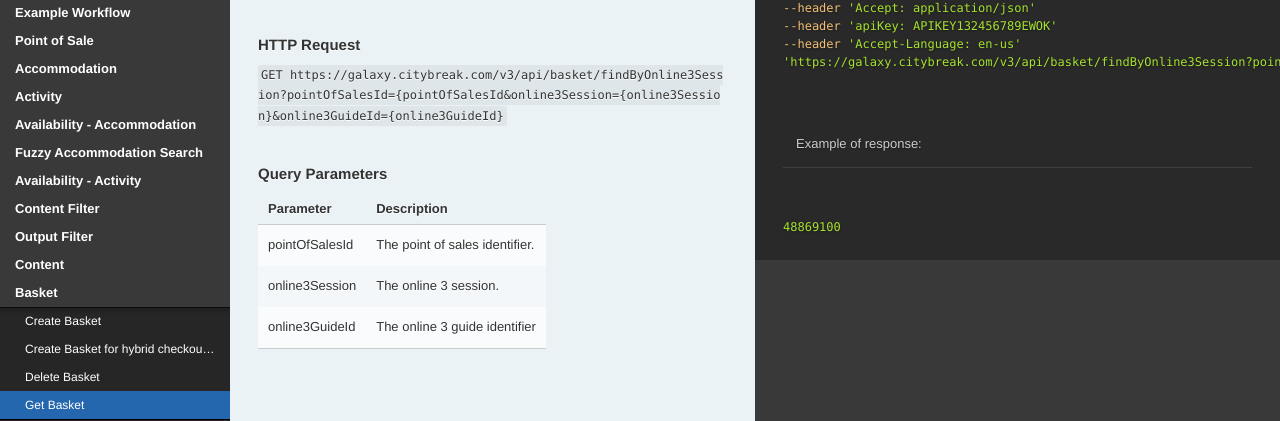
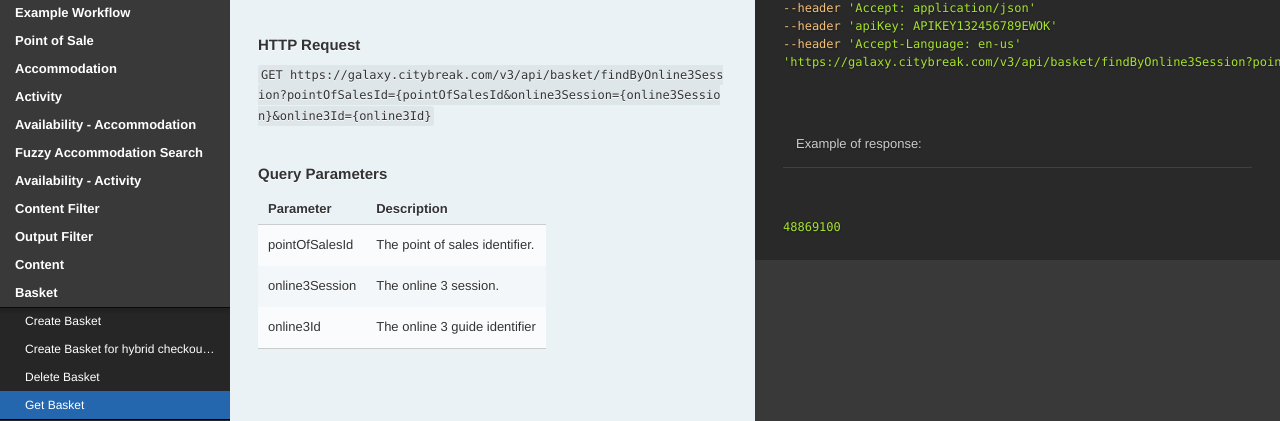
Before and after one commit to visit/galaxy-docs, a Jekyll site: the page built from index.md, in a window 1280 px wide and 900 px high, scrolled down 74691 px. Shown: the part 205-626 px from the top of the window. Built offline with Jekyll 4.4.1, drawn with Linux system fonts in a browser that asks for light colours; our own code applies the rules of GitHub Pages for plain Markdown files; part of the change alters nothing that is shown.

Commit message:
Update basket.md

````diff
--- a/_includes/basket.md
+++ b/_includes/basket.md
@@ -383,11 +383,11 @@ curl -X GET
 --header 'Accept: application/json'
 --header 'apiKey: APIKEY132456789EWOK'
 --header 'Accept-Language: en-us'
-'https://galaxy.citybreak.com/v3/api/basket/findByOnline3Session?pointOfSalesId={pointOfSalesId&online3Session={online3Session}&online3GuideId={online3GuideId}'
-```
-
-```javascript
-var r = fetch("https://galaxy.citybreak.com/v3/api/basket/findByOnline3Session?pointOfSalesId={pointOfSalesId&online3Session={online3Session}&online3GuideId={online3GuideId}",
+'https://galaxy.citybreak.com/v3/api/basket/findByOnline3Session?pointOfSalesId={pointOfSalesId&online3Session={online3Session}&online3Id={online3Id}'
+```
+
+```javascript
+var r = fetch("https://galaxy.citybreak.com/v3/api/basket/findByOnline3Session?pointOfSalesId={pointOfSalesId&online3Session={online3Session}&online3Id={online3Id}",
 {
   method:"GET"
   headers: {
@@ -408,7 +408,7 @@ In Online3 hybrid checkout setups, this locates an existing basket by an Online3
 
 ### HTTP Request
 
-`GET https://galaxy.citybreak.com/v3/api/basket/findByOnline3Session?pointOfSalesId={pointOfSalesId&online3Session={online3Session}&online3GuideId={online3GuideId}`
+`GET https://galaxy.citybreak.com/v3/api/basket/findByOnline3Session?pointOfSalesId={pointOfSalesId&online3Session={online3Session}&online3Id={online3Id}`
 
 ### Query Parameters
 
@@ -416,7 +416,7 @@ Parameter | Description
 --------- | -----------
 pointOfSalesId | The point of sales identifier.
 online3Session | The online 3 session.
-online3GuideId | The online 3 guide identifier
+online3Id | The online 3 guide identifier
 
 
 
````
